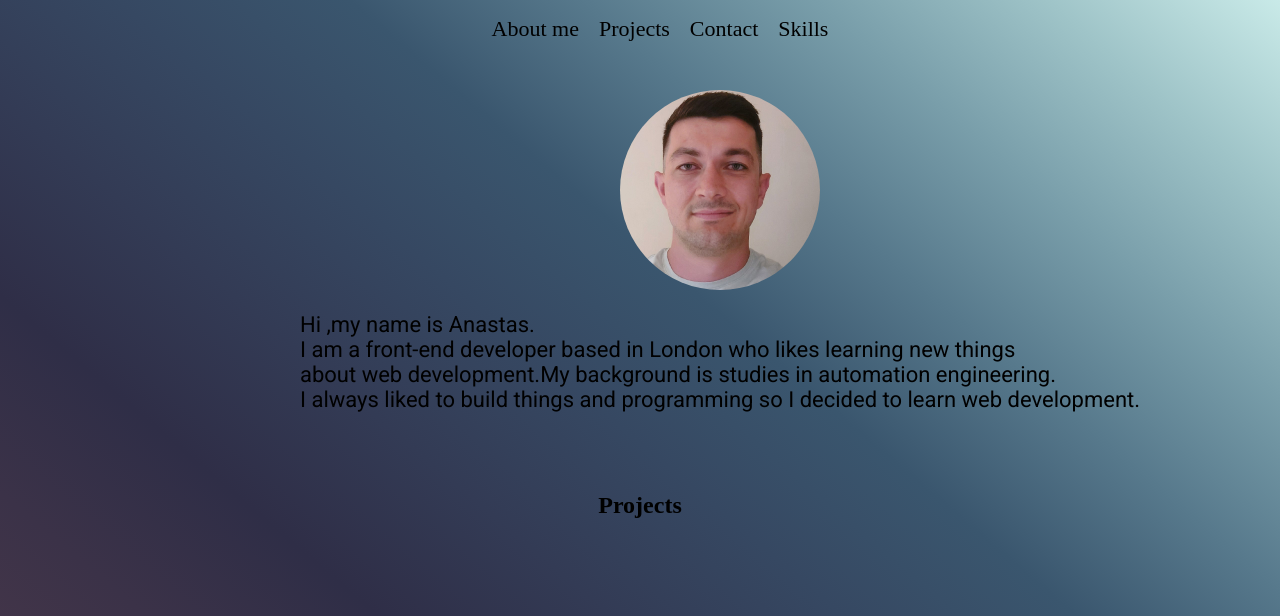
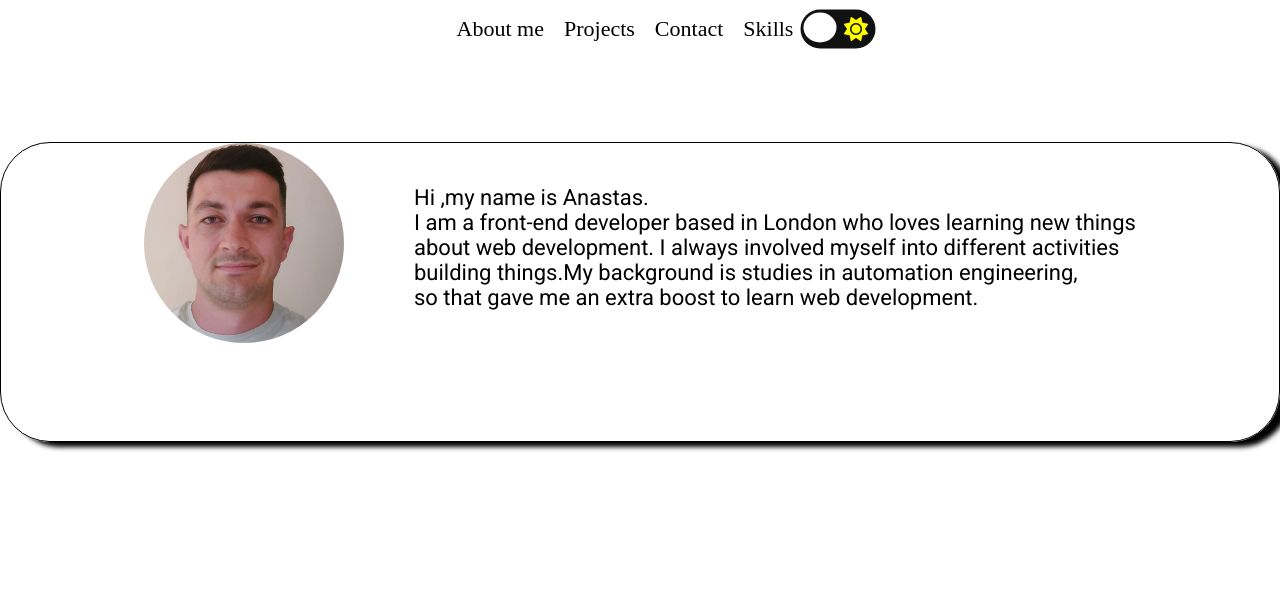
Before and after one commit to AnastasOdyssea/Portfolio, a plain HTML site: page index.html in a window 1280 px wide. Shown: the top 616 px of the page. Drawn offline with Linux system fonts and the light colour scheme.

Commit message:
Upload to github

```diff
--- a/index.html
+++ b/index.html
@@ -7,36 +7,49 @@
     <meta name="viewport" content="width=device-width, initial-scale=1.0">
     <link rel="stylesheet" href="style.css">
     <link href="https://fonts.googleapis.com/css2?family=Roboto&display=swap" rel="stylesheet">
-
     <title>Portfolio</title>
 </head>
+<!--Header-->
 
 <body>
-
     <header class="header">
         <ul class="nav">
             <li class="navitem"><a href="#aboutme">About me</a></li>
             <li class="navitem"> <a href="#projects">Projects</a></li>
             <li class="navitem"> <a href="/contact.html">Contact</a></li>
             <li class="navitem"><a href="#skills">Skills</a></li>
-
+            <div>
+                <input type="checkbox" class="checkbox" id="chk" />
+                <label class="label" for="chk">
+                    <i class="fas fa-moon"></i>
+                    <i class="fas fa-sun"></i>
+                    <div class="ball"></div>
+                </label>
+            </div>
         </ul>
     </header>
+    <!--Main Section-->
     <main class="main">
-        <section class="aboutme">
+        <!--About me -->
+        <section class="aboutme" id="aboutme">
             <img src="1657629126573.jpg" alt="my picture">
-
-            <p>
+            <p class="introduction">
                 Hi ,my name is Anastas. <br>
-                I am a front-end developer based in London who likes learning new things <br>
-                about web development.My background is studies in automation engineering. <br>
-                I always liked to build things and programming so I decided to learn web development.</p>
+                I am a front-end developer based in London who loves learning new things <br>
+                about web development. I always involved myself into different activities <br>
+                building things.My background is studies in automation engineering, <br>
+                so that gave me an extra boost to learn web development.</p>
         </section>
-
+        <!--Projects Section-->
         <section class="projects" id="projects">
             <h2>Projects</h2>
+            <div class="alltheprojects" id="alltheprojects">
+                <div>Project</div>
+                <div>Project</div>
+                <div>Project</div>
+            </div>
         </section>
-
+        <!--Skills Section-->
         <section class="skills" id="skills">
             <div class="icons">
                 <h2>Skills</h2>
@@ -44,15 +57,15 @@
                 <i class="fab fa-css3 fa-3x"></i>
                 <i class="fab fa-js fa-3x"></i>
             </div>
-
+            <!--Tools Section-->
             <div class="tools">
                 <h2>Tools</h2>
                 <i class="fab fa-git fa-3x"></i>
             </div>
         </section>
     </main>
+
     <footer>
-
         <div class="icons">
             <a href="https://www.linkedin.com/in/anastas-odyssea-316659187/?originalSubdomain=uk">
                 <i class="fab fa-linkedin fa-2x f"></i>
@@ -68,7 +81,19 @@
     </footer>
 
 
-    <script src="https://kit.fontawesome.com/f34947545d.js" crossorigin="anonymous"></script>
+
+
+
+
+
+    <script src="https://kit.fontawesome.com/f34947545d.js" crossorigin="anonymous">
+
+
+
+    </script>
+    <script src="main.js">
+
+    </script>
 
 </body>
 
--- a/main.js
+++ b/main.js
@@ -0,0 +1,6 @@
+
+const color = document.getElementById('color');
+
+chk.addEventListener('change', () => {
+	document.body.classList.toggle('dark');
+});
--- a/style.css
+++ b/style.css
@@ -1,9 +1,24 @@
+@media screen and (max-width: 320px) {
+   .aboutme{
+   display: flex;
+   flex-direction: column;
+   overflow: scroll;
+
+
+
+  }
+  .break {
+    word-wrap: break-word !important;
+    word-break: break-all !important;
+    text-wrap: suppress !important;
+}
+      }
 *{
     box-sizing: border-box;
 }
 body{
-    background-image: linear-gradient(to right top, #54404b, #4d3b4a, #453649, #3b3248,
-     #2f2e47, #333b55, #364862, #3a566e, #57798c, #799eaa, #9fc4c8, #c9eae8);
+    background-color: white;
+    margin: 0;
 }
 
 .nav {
@@ -25,27 +40,42 @@ a{
 a:hover{
    font-size: 25px;
 }
+
 .aboutme{
-position:absolute;
-top: 40px;
-left:300px;
+box-shadow: 10px 5px 5px black;
 font-family: 'Roboto', sans-serif;
 font-size: 22px;
+margin-bottom: 100px;
+margin-top: 100px;
+display: flex;
+flex-direction: row;
+justify-content: center;
+gap: 70px;
+border: 1px solid black;
+border-radius: 50px;
+height: 300px;
+}
+
+.introduction{
+    padding-top: 20px;
 }
 
 img{
     height:200px;
     border-radius: 100px;
-    margin-top: 50px;
-    display: block;
-    margin-left: auto;
-    margin-right: auto;
+}
 
+.projects{
+    margin-top: 600px;
+    text-align: center;
+   }
 
-}
-.projects{
-    margin-top: 450px;
-    text-align: center;
+.alltheprojects{
+    display: flex;
+    flex-direction: row;
+    justify-content: center;
+    gap: 30px;
+    font-size: 20px;
 }
 
 .skills{
@@ -56,9 +86,11 @@ img{
 .icons{
    word-spacing: 100px;
 }
+
 .tools{
     margin-top: 50px;
 }
+
 footer{
     text-align: center;
   padding-top: 50px;
@@ -67,24 +99,72 @@ footer{
   margin-top: 50px;
   border-radius: 50px;
   margin-left: 0;
+}
 
-}
 .myname{
     font-family: 'Roboto', sans-serif;
     font-size: 22px;
+    }
 
-}
-.contact{
+    .contact{
     height: 650px;
     text-align: center;
-
     background-size: auto;
   }
+
   #name,#email,#submit{
     width: 250px;
     height: 30px;
   }
-#textarea{
+
+  #textarea{
     height: 200px;
     width: 250px;
 }
+
+.checkbox {
+	opacity: 0;
+	position: absolute;
+}
+
+.label {
+	background-color: #111;
+	border-radius: 50px;
+	cursor: pointer;
+	display: flex;
+	align-items: center;
+	justify-content: space-between;
+	padding: 5px;
+	position: relative;
+	height: 26px;
+	width: 50px;
+	transform: scale(1.5);
+}
+
+.label .ball {
+	background-color: #fff;
+	border-radius: 50%;
+	position: absolute;
+	top: 2px;
+	left: 2px;
+	height: 20px;
+	width: 22px;
+	transform: translateX(0px);
+	transition: transform 0.2s linear;
+}
+
+.checkbox:checked + .label .ball {
+	transform: translateX(24px);
+}
+
+.fa-moon {
+	color: yellow;
+}
+
+.fa-sun {
+	color: yellow;
+}
+
+body.dark {
+	background: #292C35;
+}
```
Also changed, not shown: contact.html (+13 -1 lines).
